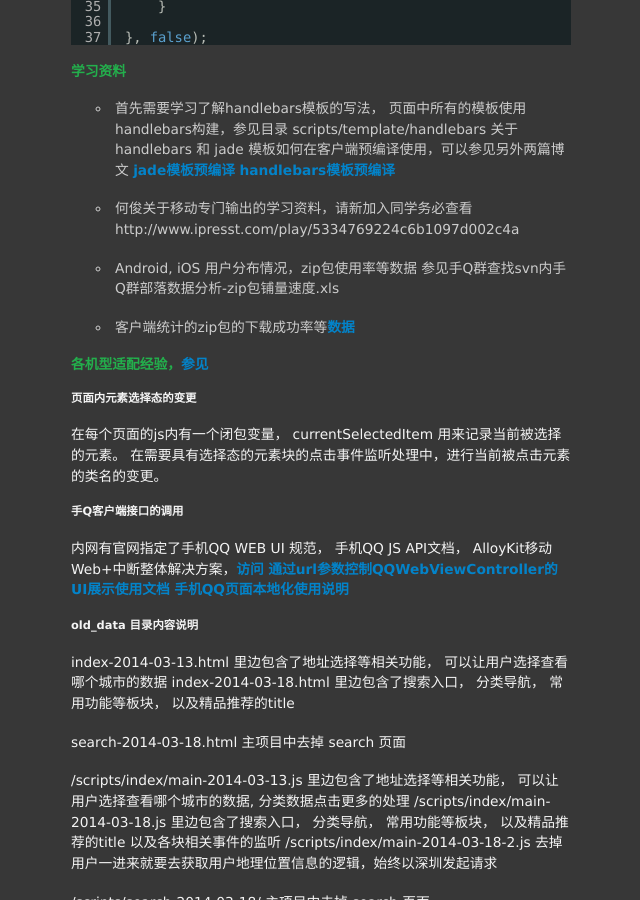
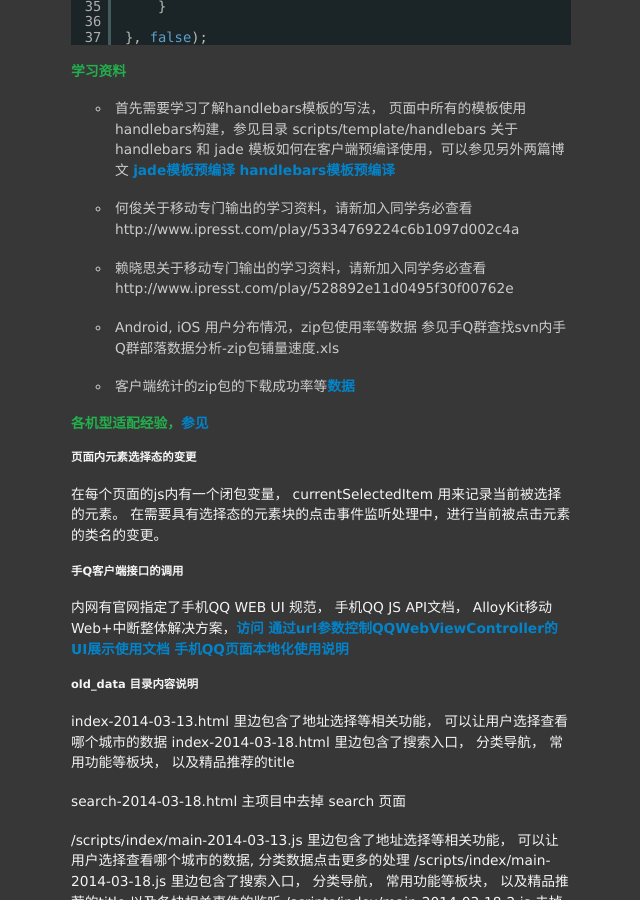
Before and after one commit to materliu/materliu.github.io, a Jekyll site: the page built from all/tencent/_posts/2014-03-12-mobile_QQ_find_README.md, in a window 1280 px wide and 900 px high, scrolled down 3789 px. Shown: the whole window, without its empty margins (234-874 px from the left). Built offline with Jekyll 4.4.1, drawn with Linux system fonts in a browser that asks for light colours; Markdown is read by kramdown in place of the engine named in the settings.

Commit message:
手Q查找

```diff
--- a/all/tencent/_posts/2014-03-12-mobile_QQ_find_README.md
+++ b/all/tencent/_posts/2014-03-12-mobile_QQ_find_README.md
@@ -168,6 +168,8 @@ http://ars.isd.com/
 
 * 何俊关于移动专门输出的学习资料，请新加入同学务必查看 http://www.ipresst.com/play/5334769224c6b1097d002c4a
 
+* 赖晓思关于移动专门输出的学习资料，请新加入同学务必查看 http://www.ipresst.com/play/528892e11d0495f30f00762e
+
 * Android, iOS 用户分布情况，zip包使用率等数据 参见手Q群查找svn内手Q群部落数据分析-zip包铺量速度.xls
 
 * 客户端统计的zip包的下载成功率等[数据](http://compass.oa.com/auto_plain?reportId=503148&productId=-300005&auth_cm_com_ticket=4156de62-a42d-426c-b3d6-aebdcbf414da)
```
